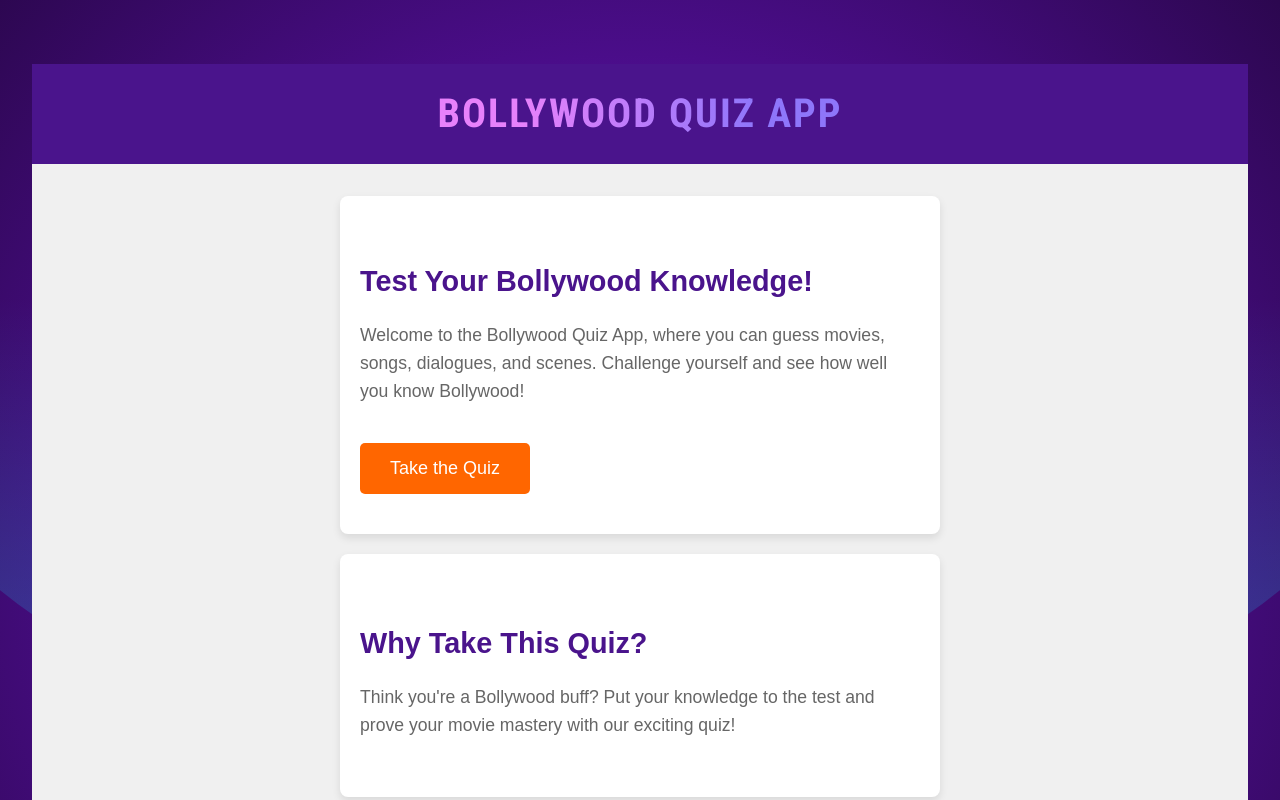
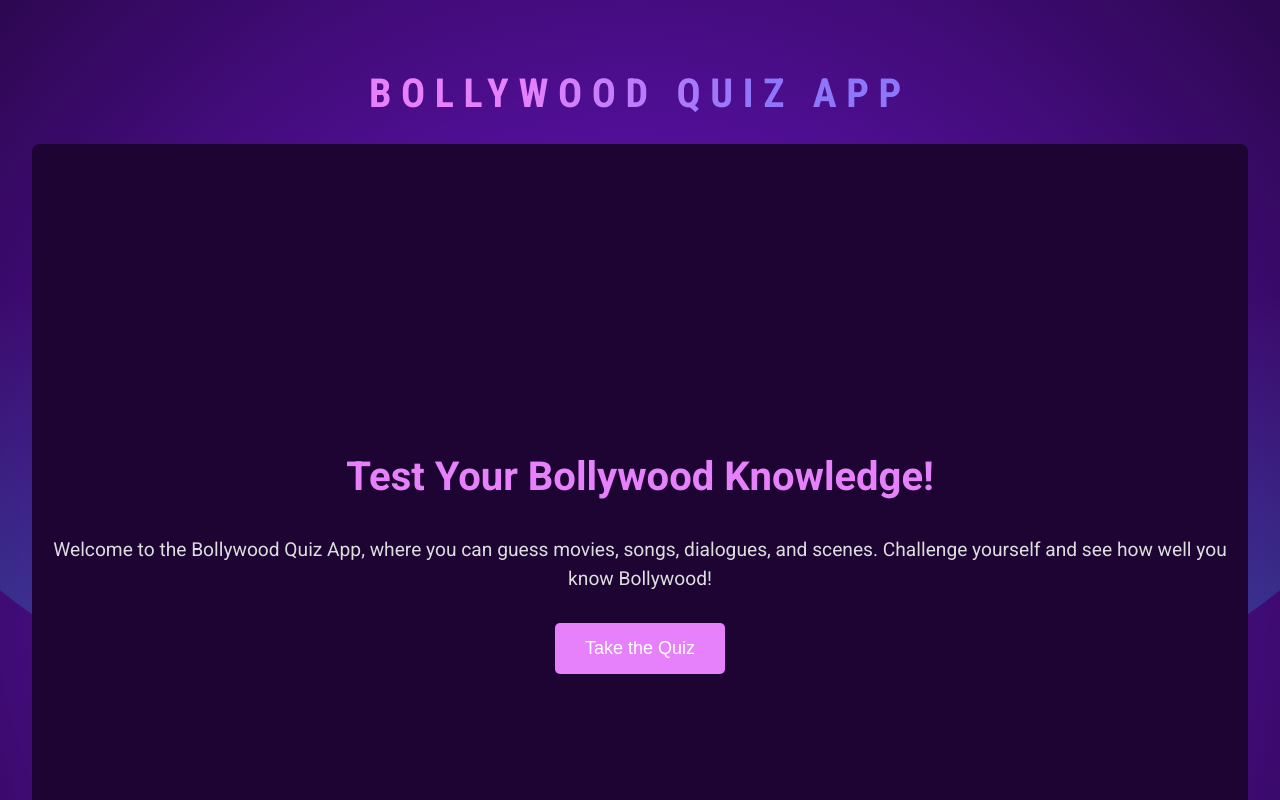
Before and after one commit to ms-tech-geek/quiz-app, a React (Vite) app: page / in a window 1280 px wide. Shown: the top 800 px of the page. Built offline with nearby package versions, Linux system fonts and the light colour scheme.

Commit message:
restyle section 1

```diff
--- a/src/components/Home.css
+++ b/src/components/Home.css
@@ -1,25 +1,67 @@
 /* src/components/Home.css */
 .home-container {
-  font-family: 'Arial', sans-serif;
-  background-color: #f0f0f0;
-  color: #333;
+  font-family: 'Roboto', sans-serif;
+  color: #ebe7ef;
 }
 
 .home-header {
   text-align: center;
-  padding: 20px;
-  background-color: #4a148c;
-  color: #fff;
+  margin-bottom: 20px;
 }
 
 .home-header h1 {
+  font-family: 'Roboto Condensed', sans-serif;
+  font-weight: bold;
+  font-size: 2.5rem;
+  letter-spacing: 0.6rem;
   margin: 0;
-  font-size: 2.5em;
-  font-weight: bold;
-  letter-spacing: 2px;
+  text-transform: uppercase;
+  background: linear-gradient(90deg, #e781fb 40%, #8e76fa 60%);
+  -webkit-background-clip: text;
+  -webkit-text-fill-color: transparent;
 }
 
-.home-welcome,
+.home-welcome {
+  text-align: center;
+  padding: 60px 20px;
+  background-color: #1d0433;
+  color: #fff;
+  border-radius: 8px;
+  margin-bottom: 20px;
+  min-height: 100vh;
+  display: flex;
+  flex-direction: column;
+  justify-content: center;
+}
+
+.home-welcome h2 {
+  font-size: 2.5em;
+  margin-bottom: 10px;
+  color: #e781fb;
+}
+
+.home-welcome p {
+  font-size: 1.2em;
+  color: #ddd;
+  margin-bottom: 30px;
+}
+
+.start-quiz-button {
+  background-color: #e781fb;
+  color: #fff;
+  padding: 15px 30px;
+  border: none;
+  border-radius: 5px;
+  cursor: pointer;
+  font-size: 18px;
+  text-decoration: none;
+  transition: background-color 0.3s;
+}
+
+.start-quiz-button:hover {
+  background-color: #d471e6;
+}
+
 .home-info,
 .home-features {
   padding: 40px 20px;
@@ -28,9 +70,9 @@
   border-radius: 8px;
   max-width: 600px;
   box-shadow: 0 4px 8px rgba(0, 0, 0, 0.1);
+  color: #333;
 }
 
-.home-welcome h2,
 .home-info h3,
 .home-features h3 {
   font-size: 1.8em;
@@ -38,7 +80,6 @@
   color: #4a148c;
 }
 
-.home-welcome p,
 .home-info p,
 .home-features p,
 .home-features ul {
@@ -71,24 +112,6 @@
   top: 0;
 }
 
-.start-quiz-button {
-  display: inline-block;
-  background-color: #ff6600;
-  color: #fff;
-  padding: 15px 30px;
-  border: none;
-  border-radius: 5px;
-  cursor: pointer;
-  font-size: 18px;
-  margin-top: 20px;
-  text-decoration: none;
-  transition: background-color 0.3s;
-}
-
-.start-quiz-button:hover {
-  background-color: #e55d00;
-}
-
 /* Responsive design */
 @media (max-width: 600px) {
   .home-welcome h2,
--- a/src/components/Home.jsx
+++ b/src/components/Home.jsx
@@ -7,7 +7,7 @@ const Home = () => {
   return (
     <div className="home-container">
       <header className="home-header">
-        <h1>Bollywood Quiz App</h1>
+        <h1>BOLLYWOOD QUIZ APP</h1>
       </header>
       <main>
         <section className="home-welcome">
```
